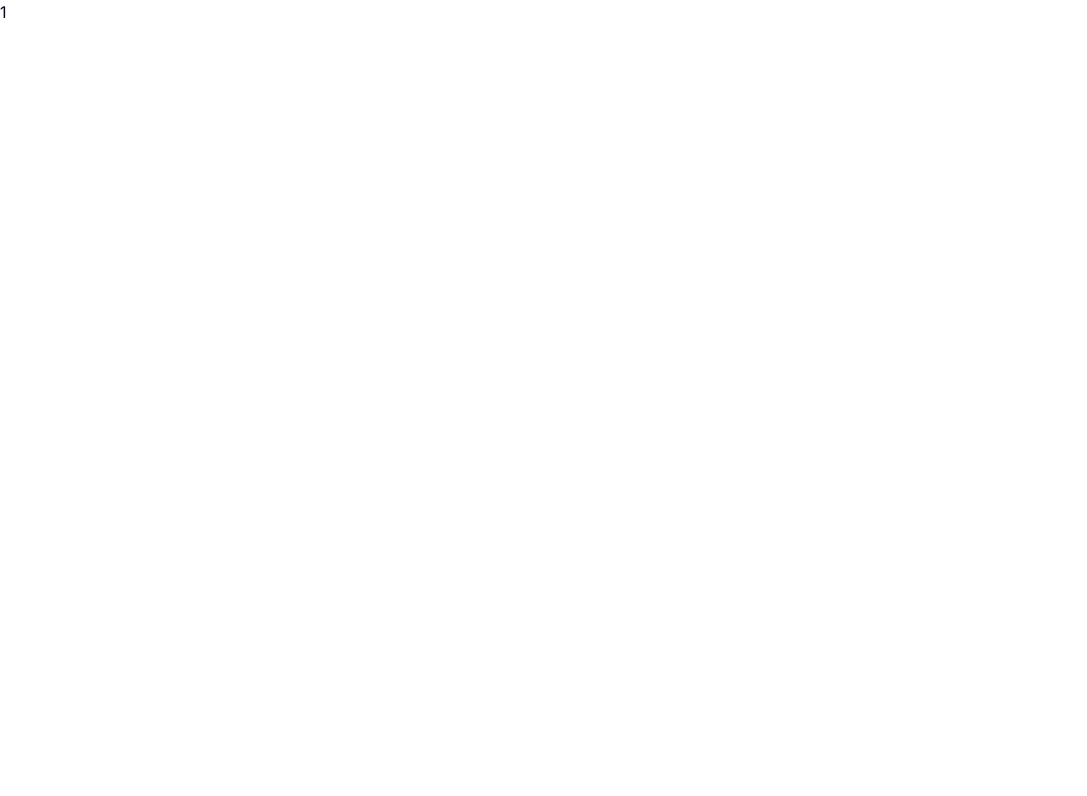
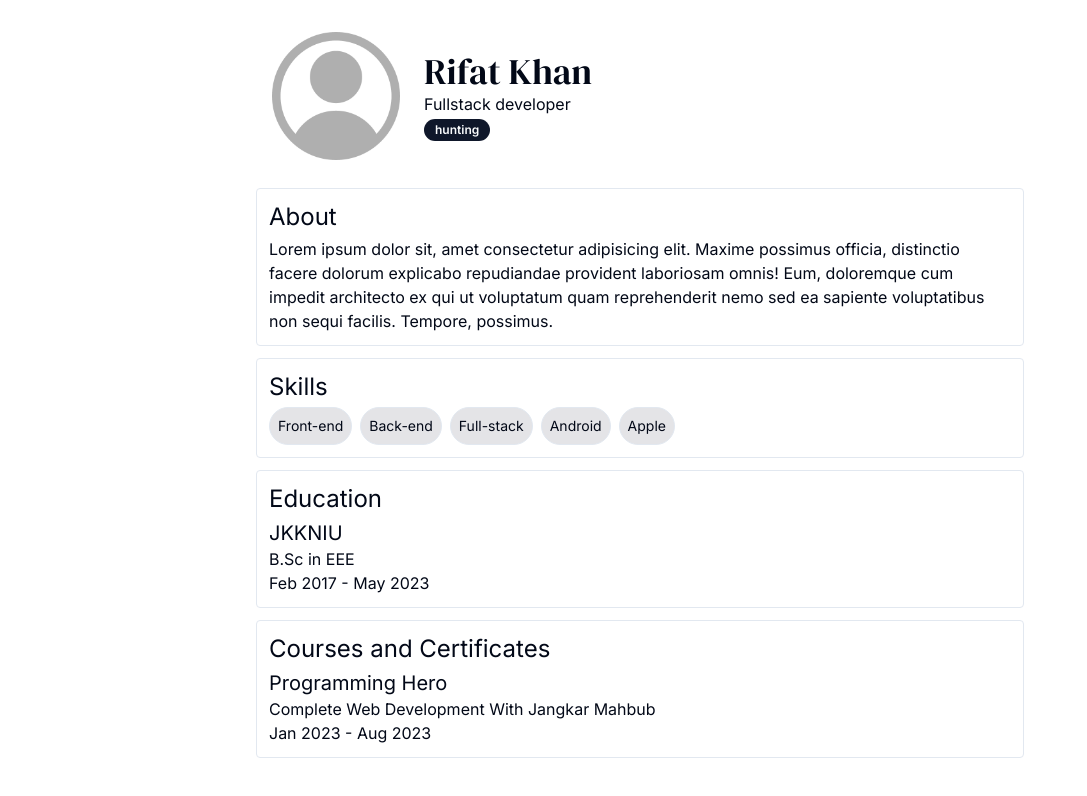
Before and after one commit to StepAsideLiL/p-dot, a Next.js app: page /p/1 in a window 1280 px wide. Shown: the top 796 px of the page, without its empty margins (0-1087 px from the left). Built offline with nearby package versions, Linux system fonts and the light colour scheme.

Commit message:
design profile page

```diff
--- /dev/null
+++ b/app/(profile)/p/[username]/page.tsx
@@ -0,0 +1,96 @@
+import { Badge } from "@/components/ui/badge";
+import {
+  Main,
+  ProfileSection,
+  ProfileSectionTitle,
+} from "@/components/web-uis";
+import { dmSerifDisplay } from "@/lib/fonts";
+import { fields } from "@/lib/placeholder-data";
+import { cn } from "@/lib/utils";
+import Image from "next/image";
+import React from "react";
+
+const ProfilePage = ({
+  params: { username },
+}: {
+  params: { username: string };
+}) => {
+  return (
+    <Main className="max-w-3xl mx-auto space-y-3">
+      <section className="flex gap-2 items-center">
+        <Image
+          src={"/images/user-profile.png"}
+          alt={`User Profile Picture`}
+          width={512}
+          height={512}
+          className="w-40 rounded-full"
+        />
+
+        <div>
+          <h1
+            className={cn(dmSerifDisplay.className, "text-4xl font-semibold")}
+          >
+            {`Rifat Khan`}
+          </h1>
+
+          <p>{`Fullstack developer`}</p>
+
+          <Badge>hunting</Badge>
+        </div>
+      </section>
+
+      <ProfileSection>
+        <ProfileSectionTitle>About</ProfileSectionTitle>
+
+        <p>
+          Lorem ipsum dolor sit, amet consectetur adipisicing elit. Maxime
+          possimus officia, distinctio facere dolorum explicabo repudiandae
+          provident laboriosam omnis! Eum, doloremque cum impedit architecto ex
+          qui ut voluptatum quam reprehenderit nemo sed ea sapiente voluptatibus
+          non sequi facilis. Tempore, possimus.
+        </p>
+      </ProfileSection>
+
+      <ProfileSection>
+        <ProfileSectionTitle>Skills</ProfileSectionTitle>
+
+        <ul className="flex gap-2">
+          {fields.map((field) => (
+            <li
+              key={field.slug}
+              className="text-sm p-2 border border-1 rounded-3xl bg-zinc-200"
+            >
+              {field.title}
+            </li>
+          ))}
+        </ul>
+      </ProfileSection>
+
+      <ProfileSection>
+        <ProfileSectionTitle>Education</ProfileSectionTitle>
+
+        <ul className="space-y-1">
+          <li>
+            <h1 className="text-xl">JKKNIU</h1>
+            <p>B.Sc in EEE</p>
+            <p>Feb 2017 - May 2023</p>
+          </li>
+        </ul>
+      </ProfileSection>
+
+      <ProfileSection>
+        <ProfileSectionTitle>Courses and Certificates</ProfileSectionTitle>
+
+        <ul className="space-y-1">
+          <li>
+            <h1 className="text-xl">Programming Hero</h1>
+            <p>Complete Web Development With Jangkar Mahbub</p>
+            <p>Jan 2023 - Aug 2023</p>
+          </li>
+        </ul>
+      </ProfileSection>
+    </Main>
+  );
+};
+
+export default ProfilePage;
--- a/app/p/[username]/page.tsx
+++ /dev/null
@@ -1,11 +0,0 @@
-import React from "react";
-
-const ProfilePage = ({
-  params: { username },
-}: {
-  params: { username: string };
-}) => {
-  return <div>{username}</div>;
-};
-
-export default ProfilePage;
--- a/components/web-uis.tsx
+++ b/components/web-uis.tsx
@@ -67,3 +67,21 @@ export const UserAvatar = () => {
     </Avatar>
   );
 };
+
+export const ProfileSection = ({
+  children,
+  className = "",
+}: ChildrenClassname) => {
+  return (
+    <section className={cn("border p-3 rounded space-y-1", className)}>
+      {children}
+    </section>
+  );
+};
+
+export const ProfileSectionTitle = ({
+  children,
+  className = "",
+}: ChildrenClassname) => {
+  return <h1 className={cn("text-2xl", className)}>{children}</h1>;
+};
```
